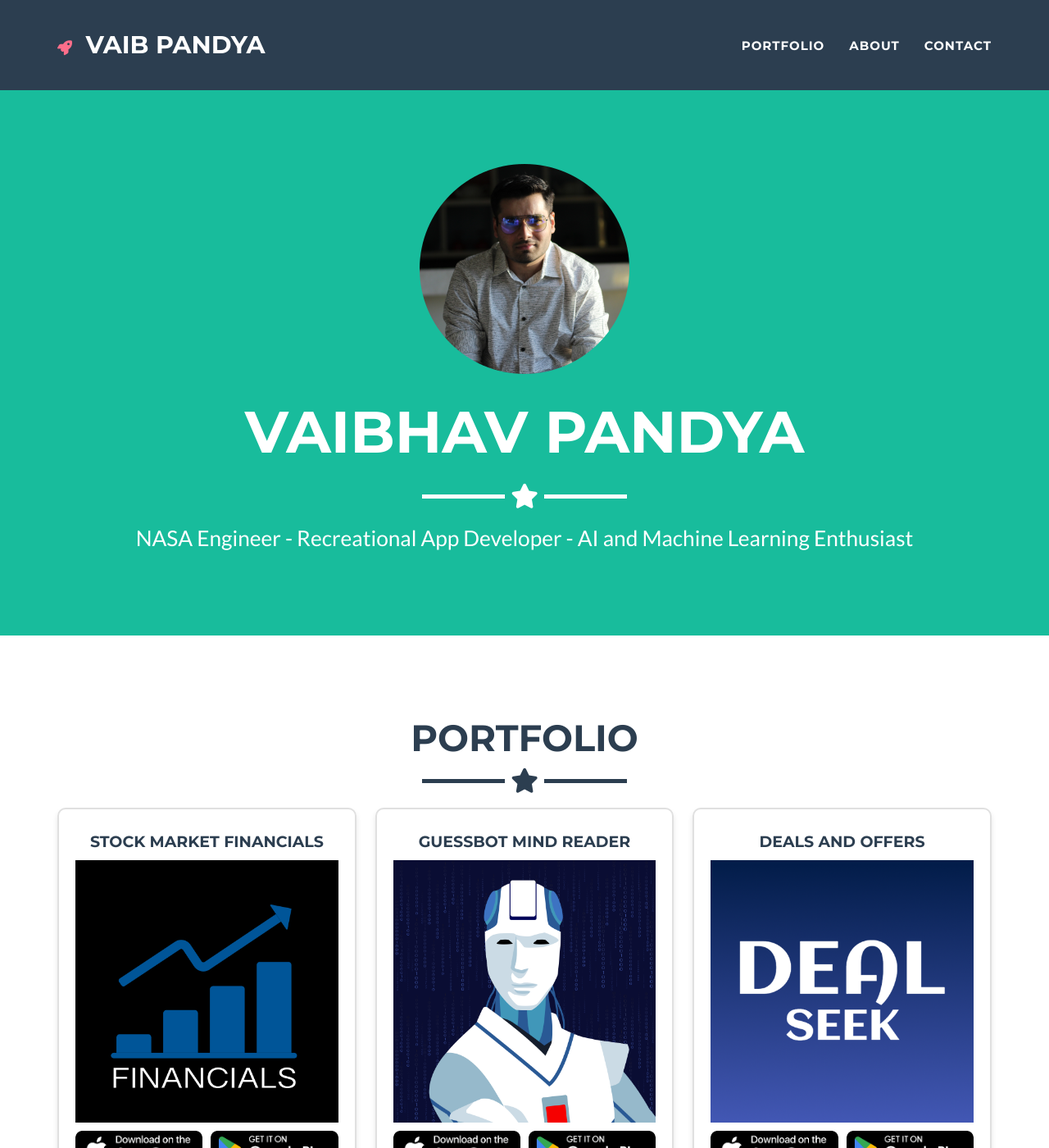
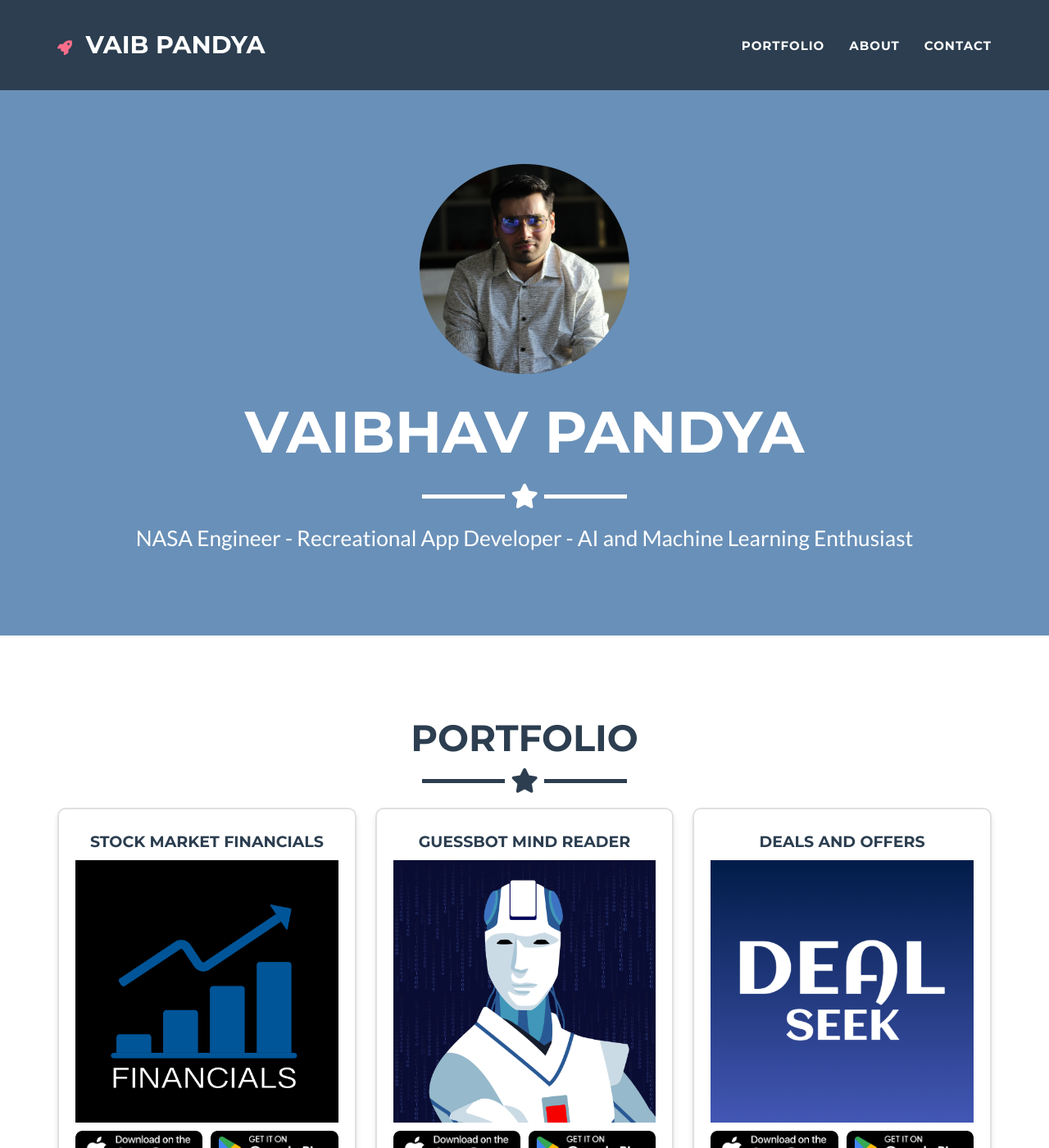
Before and after one commit to pandyav/pandyav.github.io, a Jekyll site: the page built from _posts/2014-07-18-project-1.markdown, in a window 1280 px wide and 1400 px high. Shown: the whole window at 82% size. Built offline with Jekyll 4.4.1, drawn with Linux system fonts in a browser that asks for light colours.

Commit message:
main pic

```diff
--- a/_config.yml
+++ b/_config.yml
@@ -26,7 +26,7 @@ contact: static
 
 # Color settings (hex-codes without the leading hash-tag)
 color:
-  primary: 18bc9c #80B3FF
+  primary: 6990b8 #18bc9c #80B3FF
   primary-rgb: "24,288,156" #"128,179,255"
   secondary: 2c3e50 #FD6E8A
   secondary-dark: 233140 #A2122F
```
